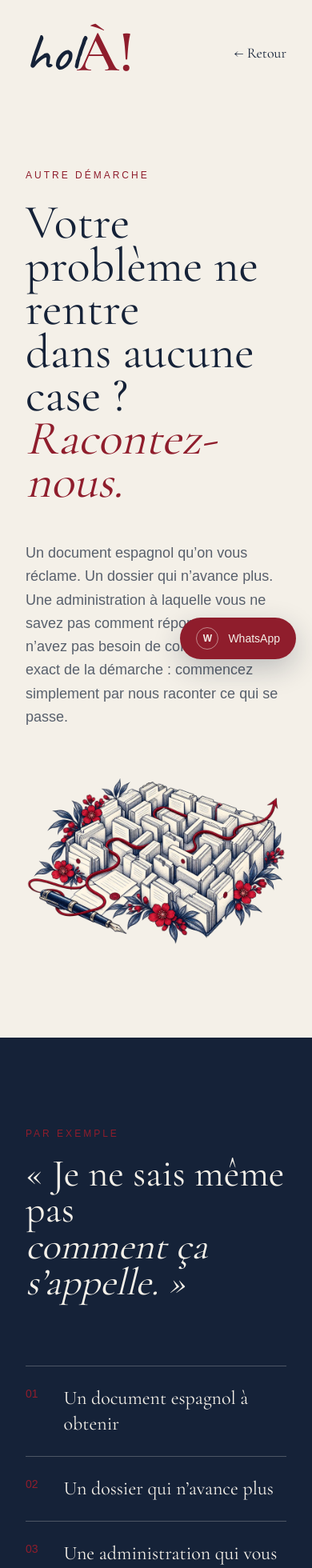
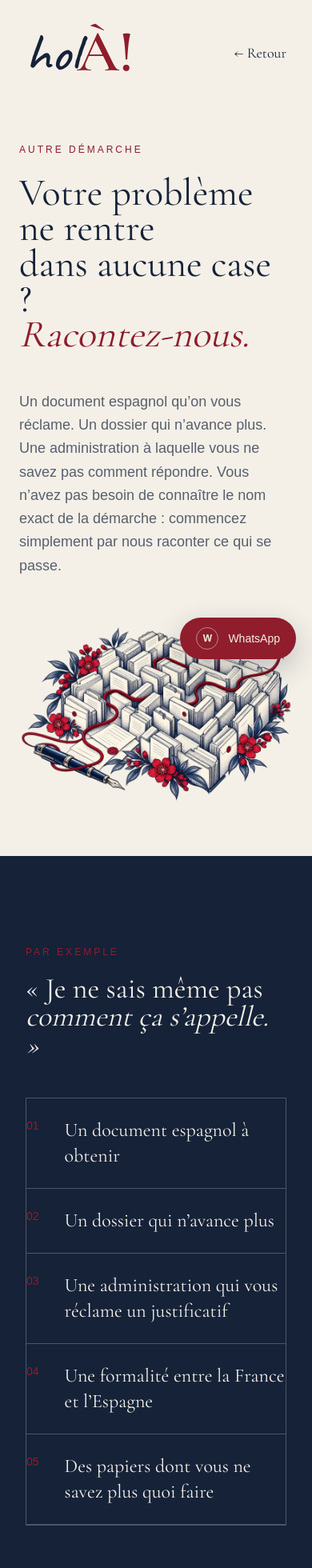
Before and after one commit to elehcf/hola, a Next.js app: page /autre-demarche in a window 390 px wide. Shown: the top 1960 px of the page at 80% size. Built offline with nearby package versions, Linux system fonts and the light colour scheme.

Commit message:
Improve mobile spacing and typography

```diff
--- a/app/autre-demarche/page.tsx
+++ b/app/autre-demarche/page.tsx
@@ -65,7 +65,7 @@ export default function AutreDemarche() {
 
 
       {/* HERO */}
-      <section className="px-8 pb-28 pt-20 md:px-16 md:pb-36">
+      <section className="px-6 pb-16 pt-12 sm:px-8 sm:pb-20 sm:pt-16 md:px-16 md:pb-36 md:pt-20">
         <div className="mx-auto max-w-6xl">
 
           <p className="text-xs uppercase tracking-[0.25em] text-blood">
@@ -73,7 +73,7 @@ export default function AutreDemarche() {
           </p>
 
           <h1
-            className="mt-6 max-w-5xl text-6xl leading-[0.9] md:text-8xl"
+            className="mt-6 max-w-5xl text-5xl leading-[0.92] sm:text-6xl md:text-8xl"
             style={{ fontFamily: "var(--font-editorial)" }}
           >
             Votre problème ne rentre
@@ -111,7 +111,7 @@ export default function AutreDemarche() {
           </p>
 
           <h2
-            className="mt-5 max-w-4xl text-5xl leading-[0.95] md:text-6xl"
+            className="mt-5 max-w-4xl text-4xl leading-[0.98] sm:text-5xl md:text-6xl"
             style={{ fontFamily: "var(--font-editorial)" }}
           >
             « Je ne sais même pas
@@ -119,7 +119,7 @@ export default function AutreDemarche() {
             <span className="italic">comment ça s’appelle. »</span>
           </h2>
 
-          <div className="mt-20 border-t border-ivory/25">
+          <div className="mt-12 border sm:mt-16 md:mt-20-t border-ivory/25">
 
             {[
               "Un document espagnol à obtenir",
@@ -150,8 +150,8 @@ export default function AutreDemarche() {
       </section>
 
       {/* COMMENT */}
-      <section className="px-8 py-28 md:px-16 md:py-36">
-        <div className="mx-auto grid max-w-6xl gap-16 md:grid-cols-[0.7fr_1.3fr]">
+      <section className="px-6 py-16 sm:px-8 sm:py-20 md:px-16 md:py-36">
+        <div className="mx-auto grid max-w-6xl gap-10 md:gap-16 md:grid-cols-[0.7fr_1.3fr]">
 
           <div>
             <p className="text-xs uppercase tracking-[0.25em] text-blood">
@@ -167,7 +167,7 @@ export default function AutreDemarche() {
 
           <div>
             <h2
-              className="max-w-3xl text-5xl leading-[0.95] md:text-6xl"
+              className="max-w-3xl text-4xl leading-[0.98] sm:text-5xl md:text-6xl"
               style={{ fontFamily: "var(--font-editorial)" }}
             >
               On regarde d’abord
@@ -196,7 +196,7 @@ export default function AutreDemarche() {
 
 
       {/* CTA */}
-      <section className="mx-8 mb-16 bg-blood px-8 py-16 text-ivory md:mx-16 md:px-16 md:py-20">
+      <section className="mx-0 mb-10 bg-blood sm:mx-8 sm:mb-16 px-8 py-16 text-ivory md:mx-16 md:px-16 md:py-20">
         <div className="mx-auto max-w-6xl">
 
           <p className="text-xs uppercase tracking-[0.25em] text-ivory/70">
@@ -207,7 +207,7 @@ export default function AutreDemarche() {
 
             <div>
               <h2
-                className="max-w-4xl text-5xl leading-[0.95] md:text-7xl"
+                className="max-w-4xl text-4xl leading-[0.98] sm:text-5xl md:text-7xl"
                 style={{ fontFamily: "var(--font-editorial)" }}
               >
                 Pas besoin de connaître
```
